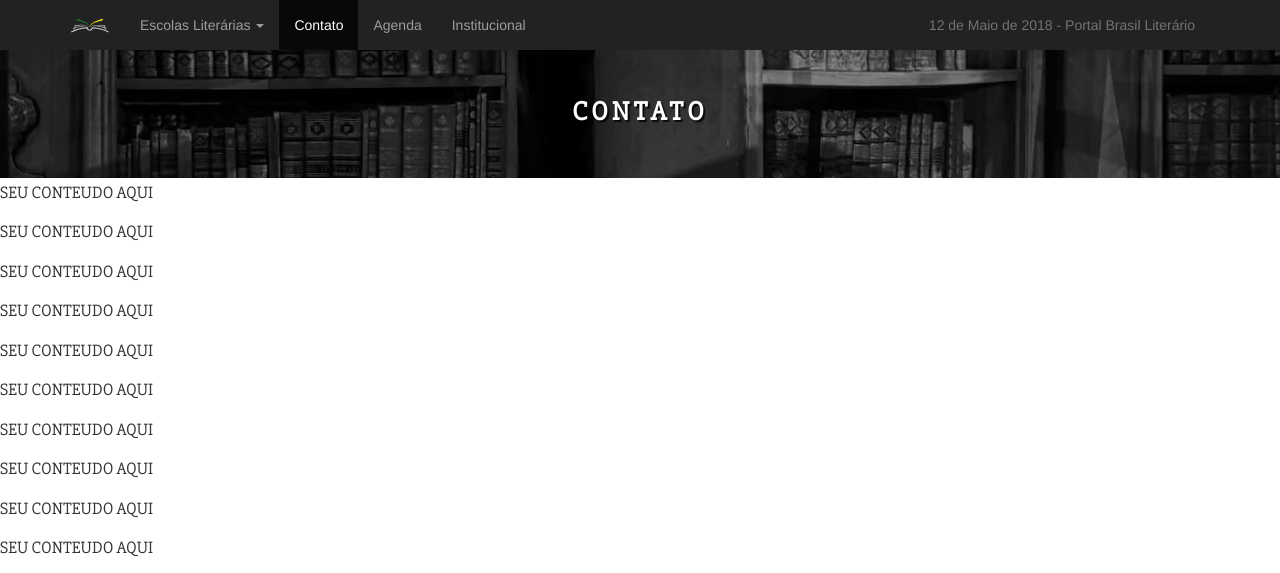
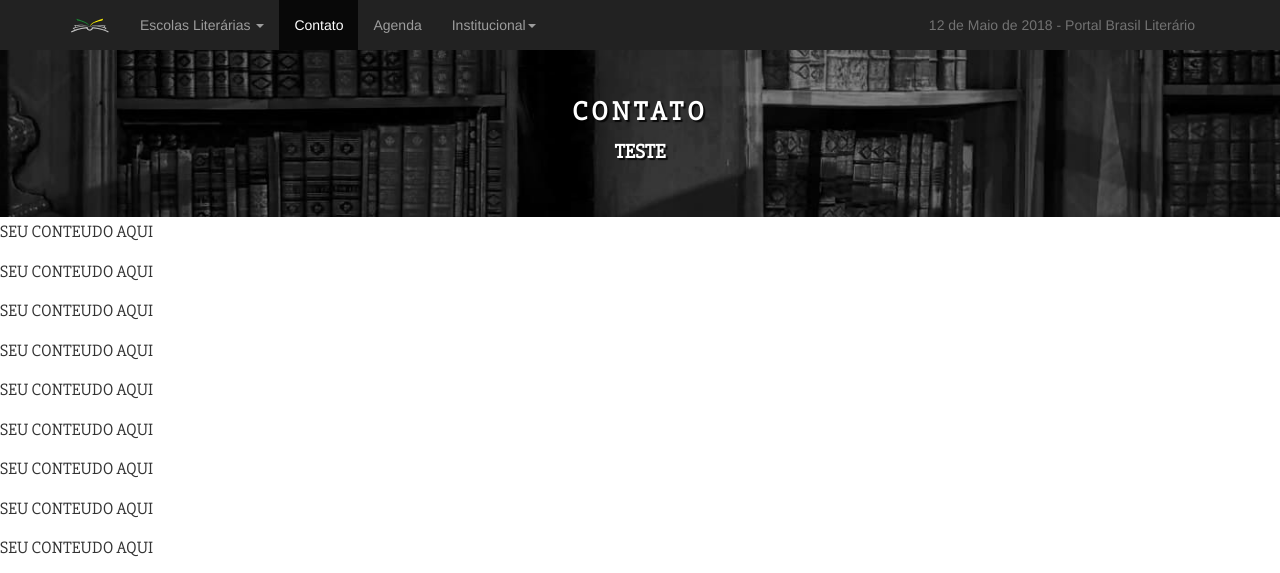
Before and after one commit to projectzr/projectzr.github.io, a PHP site: page /contato.php in a window 1280 px wide. Shown: the top 573 px of the page. Run offline with PHP 8.4, Linux system fonts and the light colour scheme; some libraries are stand-ins or nearby versions.

Commit message:
Atualização navbar e header
Agora o dropdown INSTITUCIONAL está ok e o header padrão aceita título e sub-título

```diff
--- a/site/contato.php
+++ b/site/contato.php
@@ -23,6 +23,9 @@
     –––––––––––––––––––––––––––––––––––––––––––––––––– -->
     <?php
     $titulo="CONTATO";
+    // SE VOCÊ NÃO DECLARAR A VARIAVEL SUBTITULO
+    // VAI FUNCIONAR! FICARÁ APENAS COM UM TITULO
+    $subtitulo="TESTE";
     include 'includes/section-header.php';
     ?>
 
--- a/site/css/custom.css
+++ b/site/css/custom.css
@@ -189,6 +189,9 @@ a:hover {
     .mega-dropdown-menu .dropdown-header span {
         cursor: pointer;
     }
+    .basic-menu>li>a {
+        padding: 8px 15px 8px 25px !important;
+    }
 }
 
 @media (max-width: 991px) {
@@ -212,9 +215,12 @@ a:hover {
     font-size: 20pt;
     letter-spacing: 3pt;
 }
-
-.inicio .sub {
+.inicio .title, .inicio .subtitle {
     padding-bottom: 18px;
+}
+.inicio .subtitle {
+    font-size: 2rem !important;
+    margin-top: -18px;
 }
 
 /* esse é um estilo padrão usado pela API de parallax */
--- a/site/includes/estrutura/navbar.php
+++ b/site/includes/estrutura/navbar.php
@@ -24,12 +24,13 @@
                 <?php
                 function checkURL($pagina){
                     $page = basename($_SERVER['PHP_SELF']);
-                    if($page == $pagina){ echo 'active';}
+                    if($page == $pagina){ echo 'active'; }
 
+                    // Rever uso codigo trecho
                     if($pagina == 'escolas.php') {
-                        if($page == 'autor-destaque.php'){ echo 'active';}
-                        if($page == 'contexto-histórico.php'){ echo 'active';}
-                        if($page == 'principais-obras.php'){ echo 'active';}
+                        if($page == 'autor-destaque.php'){ echo 'active'; }
+                        if($page == 'contexto-histórico.php'){ echo 'active'; }
+                        if($page == 'principais-obras.php'){ echo 'active'; }
                     }
                 }
                 ?>
@@ -115,7 +116,17 @@
 
                 <li class="<?php checkURL('contato.php');?>"><a href="contato.php">Contato</a></li>
                 <li class="<?php checkURL('agenda.php');?>"><a href="agenda.php">Agenda</a></li>
-                <li class="<?php checkURL('institucional.php');?>"><a href="institucional.php">Institucional</a></li>
+                <li class="dropdown <?php checkURL('institucional.php');?>">
+                    <a href="#" class="dropdown-toggle" data-toggle="dropdown" role="button" aria-haspopup="true" aria-expanded="false">
+                    Institucional<span class="caret"></span></a>
+                    <ul class="dropdown-menu basic-menu">
+                        <li><a href="#">Quem somos</a></li>
+                        <li><a href="#">Dicas de Vestibular</a></li>
+                        <li><a href="#">Academia Brasileira de Letras</a></li>
+                        <li role="separator" class="divider"></li>
+                        <li><a href="#">Normas de utilização</a></li>
+                    </ul>
+                </li>
             </ul>
             <span class="navbar-text dia-nav" id="data-atual"></span>
         </div>
--- a/site/includes/section-header.php
+++ b/site/includes/section-header.php
@@ -3,7 +3,12 @@
             <div class="container">
                 <div class="row text-center">
                     <div class="col-md-12" style="margin: 97px 0 23px 0;">
-                        <p class="sub"><?= $titulo ?></p>
+                        <p class="title"><?= $titulo ?></p>
+                        <?php
+                        if(isset($subtitulo)){
+                            echo '<p class="subtitle">'.$subtitulo.'</p>';
+                        }
+                        ?>
                     </div>
                 </div>
             </div>
```
